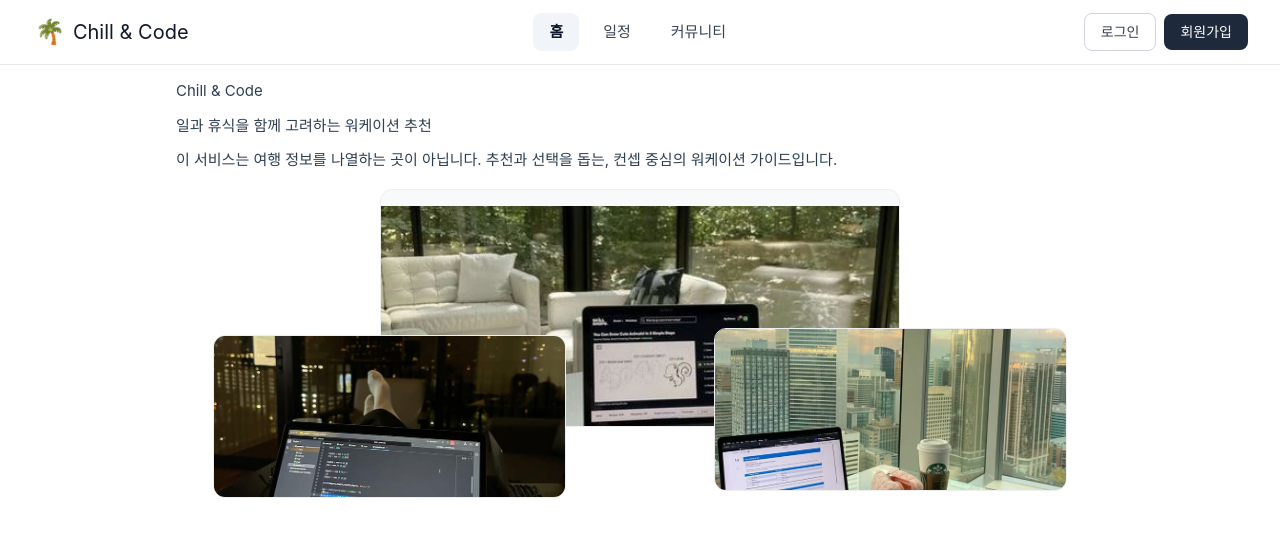
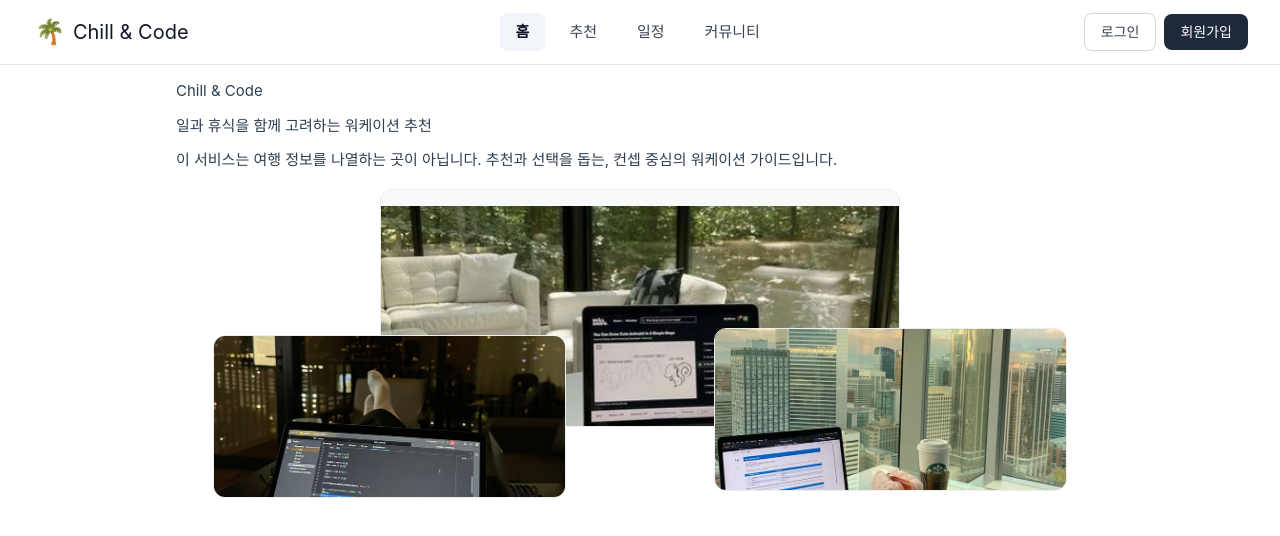
Before and after one commit to ssafy-chill-and-code/chill_and_code, a Vue app in the folder frontend/chill-and-code-fe/: page / in a window 1280 px wide. Shown: the top 536 px of the page. Built offline with nearby package versions, Linux system fonts and the light colour scheme; no server answers.

Commit message:
refactor: 상단바 추천 추가

```diff
--- a/frontend/chill-and-code-fe/src/components/NavBar.vue
+++ b/frontend/chill-and-code-fe/src/components/NavBar.vue
@@ -19,6 +19,13 @@
             active-class="text-slate-900 font-semibold bg-slate-100"
           >
             홈
+          </RouterLink>
+          <RouterLink
+            to="/recommend"
+            class="text-gray-700 hover:text-slate-900 hover:bg-slate-50 font-medium transition-all px-4 py-2 rounded-lg"
+            active-class="text-slate-900 font-semibold bg-slate-100"
+          >
+            추천
           </RouterLink>
           <RouterLink
             to="/schedule"
@@ -116,6 +123,14 @@
           홈
         </RouterLink>
         <RouterLink
+          to="/recommend"
+          class="block px-4 py-3 text-gray-700 hover:bg-slate-50 hover:text-slate-900 active:bg-slate-100 rounded-lg font-medium transition-all"
+          active-class="bg-slate-100 text-slate-900 font-semibold"
+          @click="mobileMenuOpen = false"
+        >
+          추천
+        </RouterLink>
+        <RouterLink
           to="/schedule"
           class="block px-4 py-3 text-gray-700 hover:bg-slate-50 hover:text-slate-900 active:bg-slate-100 rounded-lg font-medium transition-all"
           active-class="bg-slate-100 text-slate-900 font-semibold"
```
Also changed, not shown: 1 other file (tests, documents, lock files or other folders).
